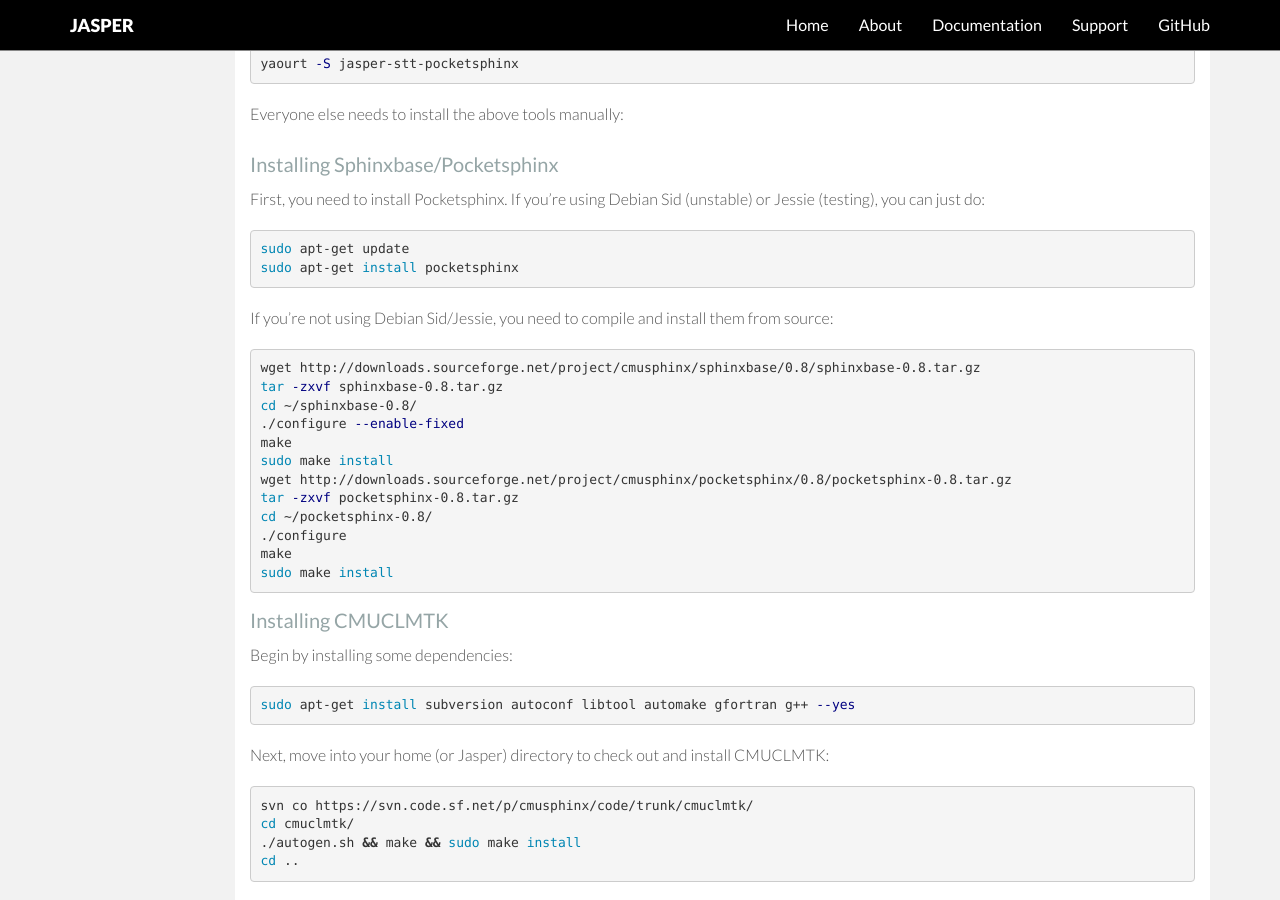
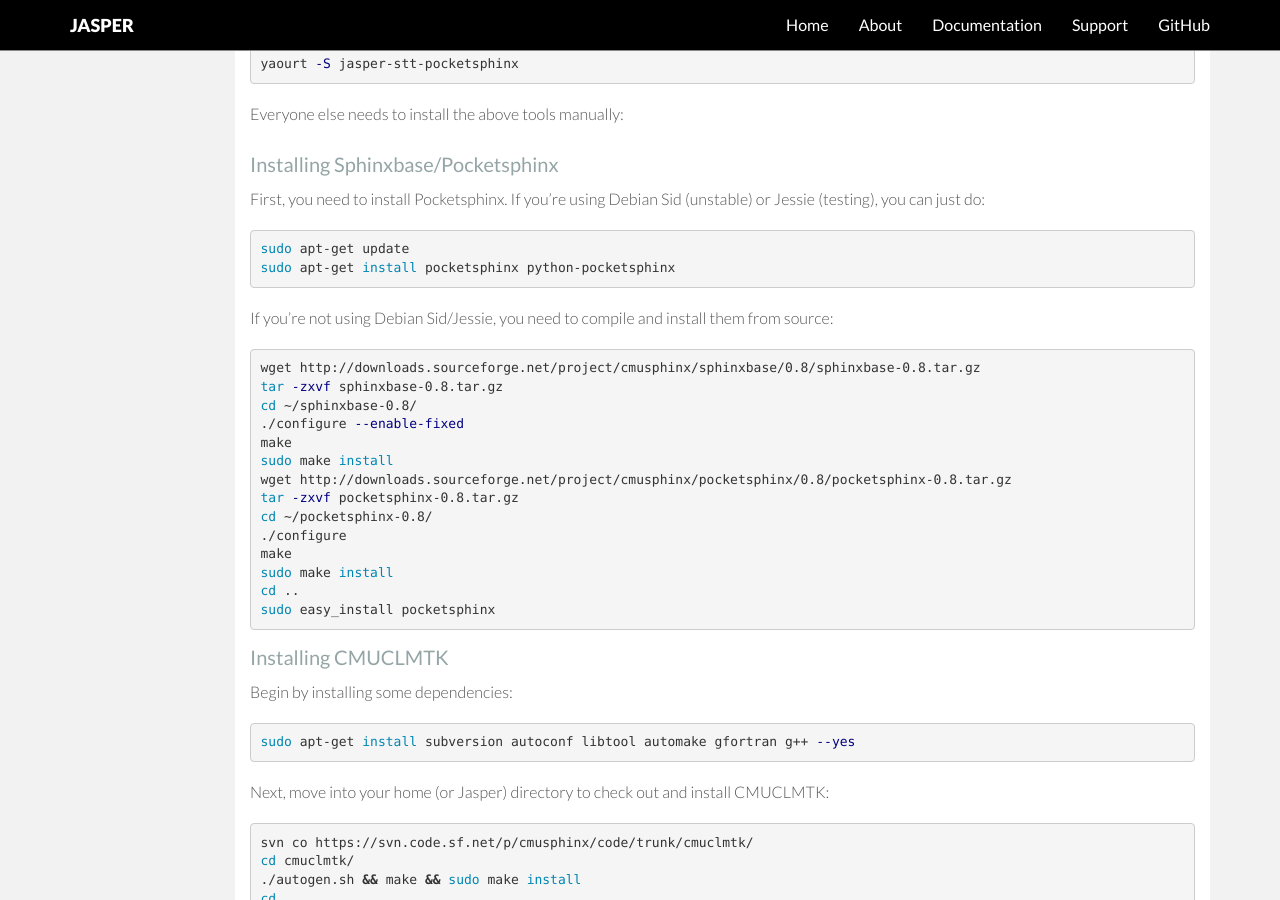
Before and after one commit to jasperproject/jasperproject.github.io, a Jekyll site: the page built from documentation/installation/index.md, in a window 1280 px wide and 900 px high, scrolled down 4005 px. Built offline with Jekyll 4.4.1, drawn with Linux system fonts in a browser that asks for light colours; nearby versions of some CDN libraries.

Commit message:
Don't forget about python-pocketsphinx

```diff
--- a/documentation/installation/index.md
+++ b/documentation/installation/index.md
@@ -198,7 +198,7 @@ Everyone else needs to install the above tools manually:
 First, you need to install Pocketsphinx. If you're using Debian Sid (unstable) or Jessie (testing), you can just do:
 {% highlight bash %}
 sudo apt-get update
-sudo apt-get install pocketsphinx
+sudo apt-get install pocketsphinx python-pocketsphinx
 {% endhighlight %}
 
 If you're not using Debian Sid/Jessie, you need to compile and install them from source:
@@ -215,6 +215,8 @@ cd ~/pocketsphinx-0.8/
 ./configure
 make
 sudo make install
+cd ..
+sudo easy_install pocketsphinx
 {% endhighlight %}
 
 <h4>Installing CMUCLMTK</h4>
```
